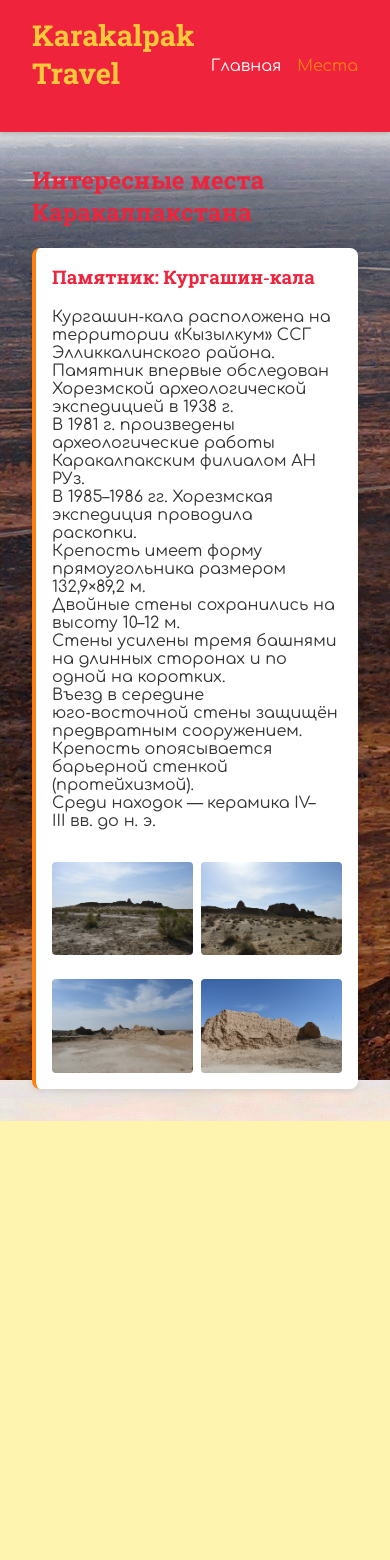
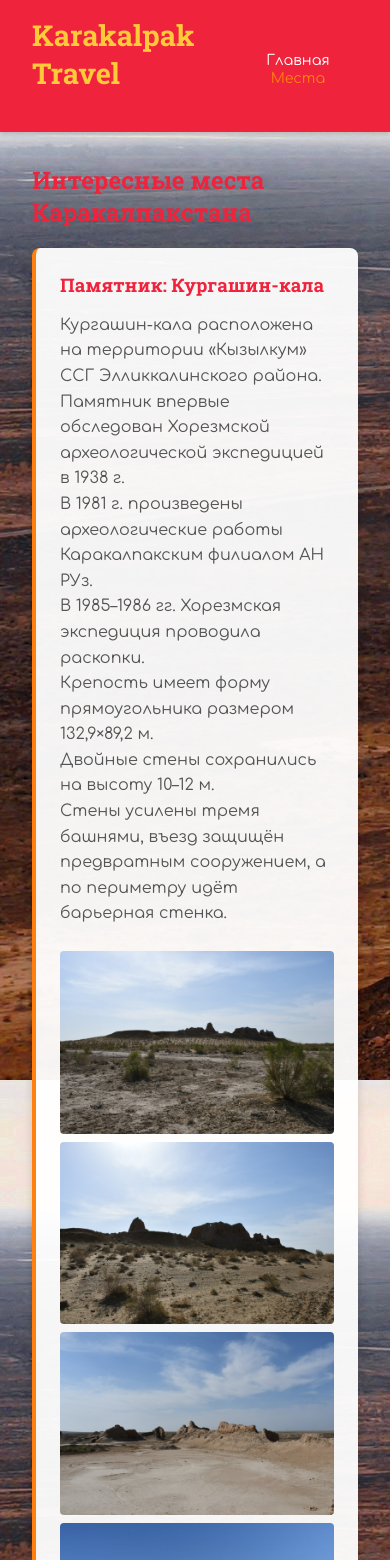
Before and after one commit to shaxruxtleubaev/alpamis-travel, a React (Create React App) app: page /places in a window 390 px wide. Shown: the top 1560 px of the page. Before the commit the page ends 1121 px from the top, so only its background shows below. Built offline with nearby package versions, Linux system fonts and the light colour scheme.

Commit message:
+responsive

```diff
--- a/src/pages/Places.jsx
+++ b/src/pages/Places.jsx
@@ -10,21 +10,17 @@ export default function Places() {
   const [places, setPlaces] = useState([]);
 
   useEffect(() => {
-    // Пока одна запись про "Кургашин‑кала"
     setPlaces([
       {
         id: 1,
-        title: 'Памятник: Кургашин‑кала',
-        description: `Кургашин‑кала расположена на территории «Кызылкум» ССГ Элликкалинского района.
-Памятник впервые обследован Хорезмской археологической экспедицией в 1938 г.
-В 1981 г. произведены археологические работы Каракалпакским филиалом АН РУз.
-В 1985–1986 гг. Хорезмская экспедиция проводила раскопки.
-Крепость имеет форму прямоугольника размером 132,9×89,2 м.
-Двойные стены сохранились на высоту 10–12 м.
-Стены усилены тремя башнями на длинных сторонах и по одной на коротких.
-Въезд в середине юго‑восточной стены защищён предвратным сооружением.
-Крепость опоясывается барьерной стенкой (протейхизмой).
-Среди находок — керамика IV–III вв. до н. э.`,
+        title: 'Памятник: Кургашин-кала',
+        description: `Кургашин-кала расположена на территории «Кызылкум» ССГ Элликкалинского района.
+Памятник впервые обследован Хорезмской археологической экспедицией в 1938 г.
+В 1981 г. произведены археологические работы Каракалпакским филиалом АН РУз.
+В 1985–1986 гг. Хорезмская экспедиция проводила раскопки.
+Крепость имеет форму прямоугольника размером 132,9×89,2 м.
+Двойные стены сохранились на высоту 10–12 м.
+Стены усилены тремя башнями, въезд защищён предвратным сооружением, а по периметру идёт барьерная стенка.`,
         media: [
           { url: pic1, type: 'image' },
           { url: pic2, type: 'image' },
@@ -39,7 +35,7 @@ export default function Places() {
     <div className="places-container">
       <h2>Интересные места Каракалпакстана</h2>
       <div className="places-list">
-        {places.map((p) => (
+        {places.map(p => (
           <PlaceCard key={p.id} place={p} />
         ))}
       </div>
--- a/src/styles/main.css
+++ b/src/styles/main.css
@@ -15,6 +15,15 @@ body {
   background-image: url('../images/background.jpg');
   background-repeat: repeat;
   color: #333;
+}
+
+/* Центрируем контент */
+.home-container,
+.places-container,
+.admin-panel {
+  max-width: 1200px;
+  margin: 0 auto;
+  padding: 2rem;
 }
 
 h1, h2, h3, h4 {
@@ -37,12 +46,16 @@ h1, h2, h3, h4 {
   font-size: 1.8rem;
 }
 
+.nav-links {
+  display: flex;
+  flex-wrap: wrap;
+}
+
 .nav-links a {
   margin-left: 1rem;
   text-decoration: none;
   color: white;
   font-weight: 500;
-  position: relative;
   padding-bottom: 2px;
 }
 
@@ -51,12 +64,7 @@ h1, h2, h3, h4 {
   color: var(--color-orange);
 }
 
-.home-container,
-.places-container,
-.admin-panel {
-  padding: 2rem;
-}
-
+/* Hero */
 .hero {
   text-align: center;
   padding: 4rem 2rem;
@@ -81,97 +89,87 @@ h1, h2, h3, h4 {
   line-height: 1.6;
 }
 
-/* Общий контейнер секции */
+/* Секции “о народе” */
 .section-block {
   display: grid;
   grid-template-columns: 1fr 1fr;
   align-items: center;
   gap: 2rem;
-  background: rgba(255, 255, 255, 0.95);
+  background: rgba(255,255,255,0.95);
   padding: 2rem;
   border-radius: 8px;
   margin-bottom: 2rem;
   box-shadow: 0 2px 8px rgba(0,0,0,0.1);
   animation: fadeInUp 0.8s ease both;
 }
-
-/* Чередуем расположение */
-.section-block-left {
-  grid-template-areas: "text image";
-}
-.section-block-right {
-  grid-template-areas: "image text";
-}
-
-.section-block .text {
-  grid-area: text;
-}
-.section-block .media {
-  grid-area: image;
-}
-
+.section-block-left { grid-template-areas: "text image"; }
+.section-block-right { grid-template-areas: "image text"; }
+.section-block .text { grid-area: text; }
+.section-block .media { grid-area: image; }
 .section-block img {
   width: 100%;
   border-radius: 8px;
   transition: transform 0.3s;
 }
-.section-block img:hover {
-  transform: scale(1.05);
+.section-block img:hover { transform: scale(1.05); }
+
+/* Карточка места */
+.place-card {
+  background: rgba(255,255,255,0.95);
+  padding: 1.5rem;
+  border-left: 4px solid var(--color-orange);
+  border-radius: 8px;
+  box-shadow: 0 2px 10px rgba(0,0,0,0.15);
+  margin-bottom: 2rem;
+  animation: fadeInUp 0.8s ease both;
+}
+.place-card h3 {
+  color: var(--color-red);
+  font-family: var(--font-heading);
+  margin-bottom: 1rem;
+}
+.place-card p {
+  margin-bottom: 1.5rem;
+  line-height: 1.6;
+  color: #555;
 }
 
-/* Анимация появления */
-@keyframes fadeInUp {
-  from {
-    opacity: 0;
-    transform: translateY(30px);
-  }
-  to {
-    opacity: 1;
-    transform: translateY(0);
-  }
-}
-
-img {
-  width: 100%;
-  max-width: 800px;
-  border-radius: 12px;
-  margin-top: 1rem;
-}
-
-.places-list {
-  display: grid;
-  grid-template-columns: repeat(auto-fit, minmax(280px, 1fr));
-  gap: 1rem;
-}
-
-.place-card {
-  background: white;
-  border-left: 4px solid var(--color-orange);
-  border-radius: 8px;
-  padding: 1rem;
-  box-shadow: 0 2px 6px rgba(0,0,0,0.1);
-  transition: box-shadow .3s, transform .2s;
-}
-
-.place-card:hover {
-  box-shadow: 0 4px 12px rgba(0,0,0,0.15);
-  transform: translateY(-3px);
-}
-
+/* Галерея внутри карточки */
 .media-preview {
   display: grid;
   grid-template-columns: repeat(2, 1fr);
   gap: 0.5rem;
   margin-top: 1rem;
 }
-
 .media-preview img,
 .media-preview video {
   width: 100%;
   border-radius: 4px;
   object-fit: cover;
+  transition: transform 0.3s;
+}
+.media-preview img:hover,
+.media-preview video:hover {
+  transform: scale(1.05);
 }
 
+/* Кнопки */
+button, .btn {
+  font-family: var(--font-heading);
+  background-color: var(--color-red);
+  border: none;
+  padding: 0.8rem 1.4rem;
+  border-radius: 4px;
+  cursor: pointer;
+  transition: transform .2s, background-color .2s;
+  color: white;
+}
+button:hover, .btn:hover {
+  transform: scale(1.05);
+  background-color: var(--color-orange);
+}
+
+/* Админ-панель */
 .admin-panel form {
   background: white;
   padding: 2rem;
@@ -180,13 +178,11 @@ img {
   max-width: 600px;
   margin: 0 auto;
 }
-
 .admin-panel label {
   display: block;
   margin-bottom: 1rem;
   font-weight: 500;
 }
-
 .admin-panel input[type="file"],
 .admin-panel textarea {
   width: 100%;
@@ -197,18 +193,24 @@ img {
   font-family: var(--font-base);
 }
 
-button, .btn {
-  font-family: var(--font-heading);
-  background-color: var(--color-red);
-  border: none;
-  padding: 0.8rem 1.4rem;
-  border-radius: 4px;
-  cursor: pointer;
-  transition: transform .2s, background-color .2s;
-  color: white;
+/* Анимация появления */
+@keyframes fadeInUp {
+  from { opacity: 0; transform: translateY(30px); }
+  to   { opacity: 1; transform: translateY(0); }
 }
 
-button:hover, .btn:hover {
-  transform: scale(1.05);
-  background-color: var(--color-orange);
+/* === АДАПТИВ === */
+@media (max-width: 1024px) {
+  .section-block { grid-template-columns: 1fr; grid-template-areas: "image" "text"; }
 }
+@media (max-width: 768px) {
+  .hero h2 { font-size: 2rem; }
+  .hero p { padding: 0 1rem; }
+}
+@media (max-width: 480px) {
+  .nav-links { justify-content: center; margin-top: .5rem; }
+  .nav-links a { margin: 0 .5rem; font-size: .9rem; }
+  .media-preview { grid-template-columns: 1fr; }
+  .hero { padding: 2rem 1rem; }
+  .section-block, .place-card { padding: 1.5rem; }
+}
```
